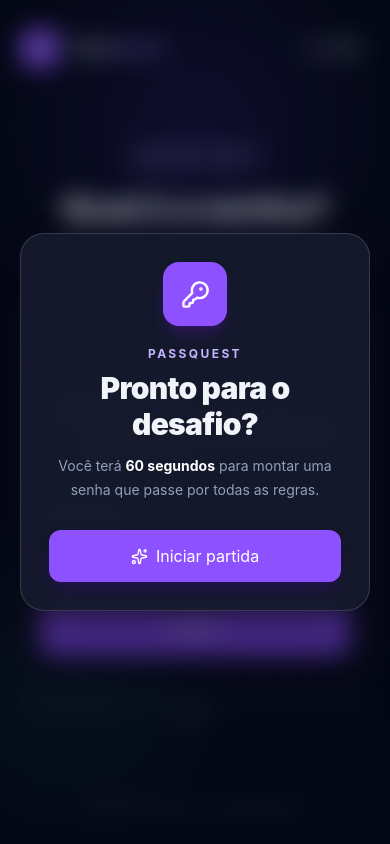
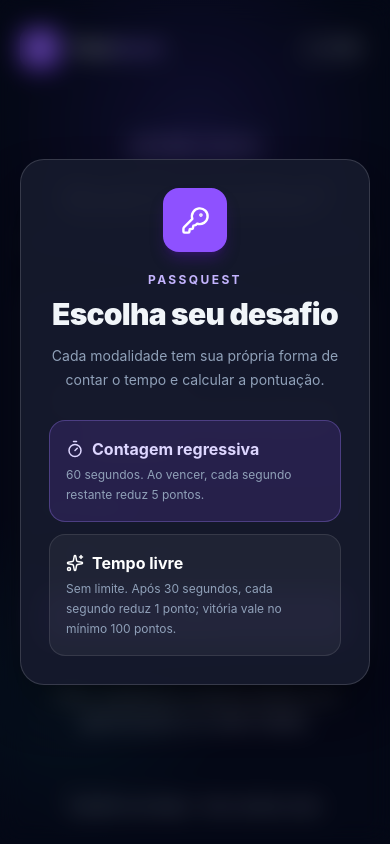
Before and after one commit to PHPauloReis/passquest, a React (Vite) app: page / in a window 390 px wide. Built offline with nearby package versions, Linux system fonts and the light colour scheme.

Commit message:
feat: adiciona novas modalidades de jogo e regras de pontuação

```diff
--- a/src/main.jsx
+++ b/src/main.jsx
@@ -1,98 +1,236 @@
-import React, { useEffect, useMemo, useState } from 'react'
-import { createRoot } from 'react-dom/client'
-import { Check, KeyRound, LockKeyhole, RefreshCw, ShieldCheck, Sparkles, Timer, X } from 'lucide-react'
-import './styles.css'
+import React, { useEffect, useMemo, useState } from "react";
+import { createRoot } from "react-dom/client";
+import {
+  Check,
+  KeyRound,
+  LockKeyhole,
+  RefreshCw,
+  ShieldCheck,
+  Sparkles,
+  Timer,
+  X,
+} from "lucide-react";
+import "./styles.css";
 
 function hasAlphabeticalSequence(value, minimumLength = 5) {
-  let previousCode = null
-  let runLength = 1
+  let previousCode = null;
+  let runLength = 1;
 
   for (const character of value.toLowerCase()) {
     if (!/[a-z]/.test(character)) {
-      previousCode = null
-      runLength = 1
-      continue
+      previousCode = null;
+      runLength = 1;
+      continue;
     }
 
-    const currentCode = character.charCodeAt(0)
-    runLength = currentCode === previousCode + 1 ? runLength + 1 : 1
-    previousCode = currentCode
-    if (runLength >= minimumLength) return true
+    const currentCode = character.charCodeAt(0);
+    runLength = currentCode === previousCode + 1 ? runLength + 1 : 1;
+    previousCode = currentCode;
+    if (runLength >= minimumLength) return true;
   }
 
-  return false
+  return false;
+}
+
+function formatTime(totalSeconds) {
+  const minutes = Math.floor(totalSeconds / 60);
+  const seconds = totalSeconds % 60;
+  return `${minutes}:${String(seconds).padStart(2, "0")}`;
 }
 
 const rules = [
-  { text: 'A senha deve ter pelo menos 8 caracteres.', test: (value) => value.length >= 8 },
-  { text: 'A senha deve conter letras e números.', test: (value) => /[a-zA-Z]/.test(value) && /\d/.test(value) },
-  { text: 'A senha deve ter pelo menos uma letra maiúscula.', test: (value) => /[A-Z]/.test(value) },
-  { text: 'A senha deve iniciar com uma letra maiúscula.', test: (value) => /^[A-Z]/.test(value) },
-  { text: 'A senha deve possuir a palavra “carro”.', test: (value) => value.toLowerCase().includes('carro') },
-  { text: 'A senha deve ter ao menos um número múltiplo de 7.', test: (value) => value.includes('7') || (value.match(/\d+/g) || []).some((number) => Number(number) % 7 === 0) },
-  { text: 'A senha deve conter o número 2.', test: (value) => value.includes('2') },
-  { text: 'A senha deve ter ao menos um caractere especial.', test: (value) => /[^a-zA-Z0-9\s]/.test(value) },
-  { text: 'A senha deve iniciar com uma letra.', test: (value) => /^[a-zA-Z]/.test(value) },
-  { text: 'A senha deve terminar com um ponto de exclamação.', test: (value) => value.endsWith('!') },
-  { text: 'A senha deve conter pelo menos 5 letras em sequência alfabética, como “abcde”.', test: (value) => hasAlphabeticalSequence(value) },
-  { text: 'O número 2 deve estar ao lado do ponto de exclamação.', test: (value) => value.includes('2!') || value.includes('!2') },
-  { text: 'A soma dos números completos da senha deve ser 23.', test: (value) => (value.match(/\d+/g) || []).reduce((sum, number) => sum + Number(number), 0) === 23 },
-  { text: 'A primeira letra da senha deve ser maiúscula.', test: (value) => /^[A-Z]/.test(value) },
-]
+  {
+    text: "A senha deve ter pelo menos 8 caracteres.",
+    test: (value) => value.length >= 8,
+  },
+  {
+    text: "A senha deve conter letras e números.",
+    test: (value) => /[a-zA-Z]/.test(value) && /\d/.test(value),
+  },
+  {
+    text: "A senha deve ter pelo menos uma letra maiúscula.",
+    test: (value) => /[A-Z]/.test(value),
+  },
+  {
+    text: "A senha deve iniciar com uma letra maiúscula.",
+    test: (value) => /^[A-Z]/.test(value),
+  },
+  {
+    text: "A senha deve possuir a palavra “carro”.",
+    test: (value) => value.toLowerCase().includes("carro"),
+  },
+  {
+    text: "A senha deve ter ao menos um número múltiplo de 7.",
+    test: (value) =>
+      value.includes("7") ||
+      (value.match(/\d+/g) || []).some((number) => Number(number) % 7 === 0),
+  },
+  {
+    text: "A senha deve conter o número 2.",
+    test: (value) => value.includes("2"),
+  },
+  {
+    text: "A senha deve ter ao menos um caractere especial.",
+    test: (value) => /[^a-zA-Z0-9\s]/.test(value),
+  },
+  {
+    text: "A senha deve iniciar com uma letra.",
+    test: (value) => /^[a-zA-Z]/.test(value),
+  },
+  {
+    text: "A senha deve terminar com um ponto de exclamação.",
+    test: (value) => value.endsWith("!"),
+  },
+  {
+    text: "A senha deve conter pelo menos 5 letras em sequência alfabética, como “abcde”.",
+    test: (value) => hasAlphabeticalSequence(value),
+  },
+  {
+    text: "O número 2 deve estar ao lado do ponto de exclamação.",
+    test: (value) => value.includes("2!") || value.includes("!2"),
+  },
+  {
+    text: "A soma dos números completos da senha deve ser 23.",
+    test: (value) =>
+      (value.match(/\d+/g) || []).reduce(
+        (sum, number) => sum + Number(number),
+        0,
+      ) === 23,
+  },
+  {
+    text: "A primeira letra da senha deve ser maiúscula.",
+    test: (value) => /^[A-Z]/.test(value),
+  },
+  {
+    text: "A senha não deve conter o caractere @.",
+    test: (value) => !value.includes("@"),
+  },
+  {
+    text: "A senha não deve conter ponto final (.).",
+    test: (value) => !value.includes("."),
+  },
+  {
+    text: "A senha não deve ter mais de 25 caracteres.",
+    test: (value) => [...value].length <= 25,
+  },
+  {
+    text: "A senha deve ter ao menos uma letra R maiúscula.",
+    test: (value) => value.includes("R"),
+  },
+  {
+    text: "A senha não deve ter mais de uma letra c.",
+    test: (value) => (value.match(/c/g) || []).length <= 1,
+  },
+  {
+    text: "O penúltimo caractere da senha não pode ser o número 2.",
+    test: (value) => [...value].at(-2) !== "2",
+  },
+  {
+    text: "O segundo caractere da senha não pode ser a letra C.",
+    test: (value) => value[1] !== "C",
+  },
+  {
+    text: "A senha deve conter a palavra “egg” (ovo em inglês).",
+    test: (value) => value.toLowerCase().includes("egg"),
+  },
+  {
+    text: "A senha não deve ter mais de uma letra e.",
+    test: (value) => (value.match(/e/g) || []).length <= 1,
+  },
+];
 
 function App() {
-  const [password, setPassword] = useState('')
-  const [stage, setStage] = useState(0)
-  const [status, setStatus] = useState('idle')
-  const [message, setMessage] = useState('')
-  const [timeLeft, setTimeLeft] = useState(60)
-  const [started, setStarted] = useState(false)
-  const won = stage === rules.length
-  const expired = timeLeft === 0
-  const progress = useMemo(() => (stage / rules.length) * 100, [stage])
+  const [password, setPassword] = useState("");
+  const [stage, setStage] = useState(0);
+  const [status, setStatus] = useState("idle");
+  const [message, setMessage] = useState("");
+  const [timeLeft, setTimeLeft] = useState(60);
+  const [elapsedTime, setElapsedTime] = useState(0);
+  const [started, setStarted] = useState(false);
+  const [gameMode, setGameMode] = useState(null);
+  const [result, setResult] = useState(null);
+  const countdownMode = gameMode === "countdown";
+  const progress = useMemo(() => (stage / rules.length) * 100, [stage]);
 
   useEffect(() => {
-    if (!started || won || expired) return undefined
-    const timer = window.setInterval(() => setTimeLeft((time) => Math.max(time - 1, 0)), 1000)
-    return () => window.clearInterval(timer)
-  }, [started, won, expired])
+    if (!started || result) return undefined;
+    const timer = window.setInterval(() => {
+      if (countdownMode) setTimeLeft((time) => Math.max(time - 1, 0));
+      else setElapsedTime((time) => time + 1);
+    }, 1000);
+    return () => window.clearInterval(timer);
+  }, [started, result, countdownMode]);
+
+  function finishGame(isWinner, value = password) {
+    const satisfiedRules = rules.filter((rule) => rule.test(value)).length;
+    const timeUsed = countdownMode ? 60 - timeLeft : elapsedTime;
+    let score = satisfiedRules * 100;
+
+    if (isWinner && countdownMode) score -= timeLeft * 5;
+    if (isWinner && !countdownMode)
+      score = Math.max(100, score - Math.max(0, elapsedTime - 30));
+
+    setResult({
+      isWinner,
+      satisfiedRules,
+      timeUsed,
+      score: Math.max(0, score),
+    });
+    setStarted(false);
+  }
+
+  useEffect(() => {
+    if (started && countdownMode && timeLeft === 0 && !result)
+      finishGame(false);
+  }, [started, countdownMode, timeLeft, result]);
 
   function submit(event) {
-    event.preventDefault()
-    if (!started || expired) return
+    event.preventDefault();
+    if (!started || result) return;
     if (!password) {
-      setStatus('error')
-      setMessage('Digite uma senha para tentar.')
-      return
+      setStatus("error");
+      setMessage("Digite uma senha para tentar.");
+      return;
     }
     // Todas as regras são verificadas em cada tentativa, mas mostramos somente
     // a primeira que ainda precisa ser corrigida para não sobrecarregar o jogador.
-    const failedIndex = rules.findIndex((rule) => !rule.test(password))
-    const failedRule = failedIndex === -1 ? undefined : rules[failedIndex]
+    const failedIndex = rules.findIndex((rule) => !rule.test(password));
+    const failedRule = failedIndex === -1 ? undefined : rules[failedIndex];
     if (!failedRule) {
-      setStage(rules.length)
-      setStatus('success')
-      setMessage('Incrível. Você desvendou a senha final!')
+      setStage(rules.length);
+      setStatus("success");
+      setMessage("Incrível. Você desvendou a senha final!");
+      finishGame(true);
     } else {
-      setStage(failedIndex)
-      setStatus('error')
-      setMessage(`Ainda não: ${failedRule.text.replace('A senha deve', 'sua senha deve').replace('A senha precisa', 'sua senha precisa')}`)
+      setStage(failedIndex);
+      setStatus("error");
+      setMessage(
+        `Ainda não: ${failedRule.text.replace("A senha deve", "sua senha deve").replace("A senha precisa", "sua senha precisa")}`,
+      );
     }
   }
 
   function restart() {
-    setPassword('')
-    setStage(0)
-    setStatus('idle')
-    setMessage('')
-    setTimeLeft(60)
-    setStarted(false)
+    setPassword("");
+    setStage(0);
+    setStatus("idle");
+    setMessage("");
+    setTimeLeft(60);
+    setElapsedTime(0);
+    setStarted(false);
+    setGameMode(null);
+    setResult(null);
   }
 
-  function startGame() {
-    setStarted(true)
-    setTimeLeft(60)
+  function startGame(mode) {
+    setGameMode(mode);
+    setStarted(true);
+    setTimeLeft(60);
+    setElapsedTime(0);
+    setResult(null);
   }
+
+  const displayedTime = countdownMode ? timeLeft : elapsedTime;
 
   return (
     <main className="min-h-screen overflow-hidden bg-[#080b16] text-slate-100">
@@ -100,62 +238,221 @@
       <div className="relative mx-auto flex min-h-screen max-w-5xl flex-col px-5 py-7 sm:px-8">
         <header className="flex items-center justify-between">
           <div className="flex items-center gap-3">
-            <div className="grid size-10 place-items-center rounded-xl bg-violet-500 shadow-lg shadow-violet-950/40"><KeyRound size={20} /></div>
-            <span className="text-lg font-bold tracking-tight">Pass<span className="text-violet-400">Quest</span></span>
+            <div className="grid size-10 place-items-center rounded-xl bg-violet-500 shadow-lg shadow-violet-950/40">
+              <KeyRound size={20} />
+            </div>
+            <span className="text-lg font-bold tracking-tight">
+              Pass<span className="text-violet-400">Quest</span>
+            </span>
           </div>
-          <div className={`flex items-center gap-2 rounded-full border px-3 py-1.5 text-xs font-bold tabular-nums ${timeLeft <= 10 ? 'border-rose-400/30 bg-rose-400/10 text-rose-300' : 'border-white/10 bg-white/5 text-slate-300'}`}><Timer size={14} /> {timeLeft}s</div>
+          <div
+            className={`flex items-center gap-2 rounded-full border px-3 py-1.5 text-xs font-bold tabular-nums ${countdownMode && timeLeft <= 10 ? "border-rose-400/30 bg-rose-400/10 text-rose-300" : "border-white/10 bg-white/5 text-slate-300"}`}
+          >
+            <Timer size={14} /> {formatTime(displayedTime)}
+          </div>
         </header>
 
         <section className="mx-auto flex w-full max-w-xl flex-1 flex-col justify-center py-12">
           <div className="mb-8 text-center">
-            <div className="mb-4 inline-flex items-center gap-2 rounded-full border border-violet-400/20 bg-violet-400/10 px-3 py-1.5 text-xs font-semibold uppercase tracking-widest text-violet-300"><Sparkles size={14} /> Nível {Math.min(stage + 1, rules.length)} de {rules.length}</div>
-            <h1 className="text-4xl font-black tracking-tight sm:text-5xl">Qual é a senha?</h1>
-            <p className="mt-3 text-sm leading-6 text-slate-400 sm:text-base">A cada acerto, o desafio fica um pouco mais difícil.</p>
+            <div className="mb-4 inline-flex items-center gap-2 rounded-full border border-violet-400/20 bg-violet-400/10 px-3 py-1.5 text-xs font-semibold uppercase tracking-widest text-violet-300">
+              <Sparkles size={14} /> Nível {Math.min(stage + 1, rules.length)}{" "}
+              de {rules.length}
+            </div>
+            <h1 className="text-4xl font-black tracking-tight sm:text-5xl">
+              Qual é a senha?
+            </h1>
+            <p className="mt-3 text-sm leading-6 text-slate-400 sm:text-base">
+              A cada acerto, o desafio fica um pouco mais difícil.
+            </p>
           </div>
 
           <div className="rounded-3xl border border-white/10 bg-[#121625]/80 p-5 shadow-2xl shadow-black/30 backdrop-blur sm:p-8">
             <div className="mb-7">
-              <div className="mb-3 flex items-center justify-between text-xs font-semibold uppercase tracking-wider text-slate-500"><span>Seu progresso</span><span className="text-violet-300">{stage}/{rules.length}</span></div>
-              <div className="h-2 overflow-hidden rounded-full bg-white/5"><div className="h-full rounded-full bg-gradient-to-r from-violet-500 to-fuchsia-400 transition-all duration-500" style={{ width: `${progress}%` }} /></div>
+              <div className="mb-3 flex items-center justify-between text-xs font-semibold uppercase tracking-wider text-slate-500">
+                <span>Seu progresso</span>
+                <span className="text-violet-300">
+                  {stage}/{rules.length}
+                </span>
+              </div>
+              <div className="h-2 overflow-hidden rounded-full bg-white/5">
+                <div
+                  className="h-full rounded-full bg-gradient-to-r from-violet-500 to-fuchsia-400 transition-all duration-500"
+                  style={{ width: `${progress}%` }}
+                />
+              </div>
             </div>
 
-            {won || expired ? (
+            {result ? (
               <div className="py-4 text-center">
-                <div className={`mx-auto mb-5 grid size-20 place-items-center rounded-full ring-8 ${won ? 'bg-emerald-400/15 text-emerald-300 ring-emerald-400/5' : 'bg-rose-400/15 text-rose-300 ring-rose-400/5'}`}>{won ? <ShieldCheck size={38} /> : <Timer size={38} />}</div>
-                <h2 className="text-2xl font-bold">{won ? 'Cofre desbloqueado!' : 'Tempo esgotado!'}</h2>
-                <p className="mx-auto mt-2 max-w-sm text-sm leading-6 text-slate-400">{won ? 'Sua senha passou por todas as camadas de segurança.' : 'Você tinha 60 segundos para descobrir a senha. Tente mais uma vez.'}</p>
-                <button onClick={restart} className="mt-7 inline-flex items-center gap-2 rounded-xl bg-white px-5 py-3 text-sm font-bold text-slate-950 transition hover:bg-violet-100"><RefreshCw size={16} /> Jogar novamente</button>
+                <div
+                  className={`mx-auto mb-5 grid size-20 place-items-center rounded-full ring-8 ${result.isWinner ? "bg-emerald-400/15 text-emerald-300 ring-emerald-400/5" : "bg-rose-400/15 text-rose-300 ring-rose-400/5"}`}
+                >
+                  {result.isWinner ? (
+                    <ShieldCheck size={38} />
+                  ) : (
+                    <Timer size={38} />
+                  )}
+                </div>
+                <h2 className="text-2xl font-bold">
+                  {result.isWinner ? "Cofre desbloqueado!" : "Tempo esgotado!"}
+                </h2>
+                <p className="mx-auto mt-2 max-w-sm text-sm leading-6 text-slate-400">
+                  {result.isWinner
+                    ? "Sua senha passou por todas as camadas de segurança."
+                    : "Você não concluiu a senha antes do fim da contagem."}
+                </p>
+                <div className="mx-auto mt-6 grid max-w-sm grid-cols-2 gap-3 text-left">
+                  <div className="rounded-2xl bg-white/5 p-4">
+                    <p className="text-xs font-semibold uppercase tracking-wider text-slate-500">
+                      Tempo usado
+                    </p>
+                    <p className="mt-1 text-2xl font-black text-white">
+                      {formatTime(result.timeUsed)}
+                    </p>
+                  </div>
+                  <div className="rounded-2xl bg-violet-500/15 p-4">
+                    <p className="text-xs font-semibold uppercase tracking-wider text-violet-300">
+                      Pontuação
+                    </p>
+                    <p className="mt-1 text-2xl font-black text-violet-200">
+                      {result.score} pts
+                    </p>
+                  </div>
+                </div>
+                <p className="mt-4 text-xs text-slate-500">
+                  {result.satisfiedRules} de {rules.length} regras satisfeitas
+                </p>
+                <button
+                  onClick={restart}
+                  className="mt-7 inline-flex items-center gap-2 rounded-xl bg-white px-5 py-3 text-sm font-bold text-slate-950 transition hover:bg-violet-100"
+                >
+                  <RefreshCw size={16} /> Jogar novamente
+                </button>
               </div>
             ) : (
               <>
                 <div className="rounded-2xl border border-violet-400/20 bg-violet-500/10 p-4">
-                  <div className="flex gap-3"><LockKeyhole className="mt-0.5 shrink-0 text-violet-300" size={19} /><div><p className="text-xs font-bold uppercase tracking-widest text-violet-300">Regra atual</p><p className="mt-1 text-base font-semibold leading-6 text-white">{rules[stage].text}</p></div></div>
+                  <div className="flex gap-3">
+                    <LockKeyhole
+                      className="mt-0.5 shrink-0 text-violet-300"
+                      size={19}
+                    />
+                    <div>
+                      <p className="text-xs font-bold uppercase tracking-widest text-violet-300">
+                        Regra atual
+                      </p>
+                      <p className="mt-1 text-base font-semibold leading-6 text-white">
+                        {rules[stage].text}
+                      </p>
+                    </div>
+                  </div>
                 </div>
                 <form onSubmit={submit} className="mt-6">
-                  <label htmlFor="password" className="mb-2 block text-sm font-medium text-slate-300">Sua tentativa</label>
-                  <div className="flex flex-col gap-3 sm:flex-row"><input id="password" type="text" value={password} onChange={(event) => { setPassword(event.target.value); if (status !== 'idle') setStatus('idle') }} placeholder="Digite sua senha..." autoComplete="off" className="min-w-0 flex-1 rounded-xl border border-white/10 bg-[#090c17] px-4 py-3.5 text-base outline-none placeholder:text-slate-600 focus:border-violet-400 focus:ring-4 focus:ring-violet-500/15" /><button type="submit" className="rounded-xl bg-violet-500 px-6 py-3.5 text-sm font-bold text-white shadow-lg shadow-violet-900/30 transition hover:bg-violet-400 active:scale-[.98]">Enviar</button></div>
+                  <label
+                    htmlFor="password"
+                    className="mb-2 block text-sm font-medium text-slate-300"
+                  >
+                    Sua tentativa
+                  </label>
+                  <div className="flex flex-col gap-3 sm:flex-row">
+                    <input
+                      id="password"
+                      type="text"
+                      value={password}
+                      onChange={(event) => {
+                        setPassword(event.target.value);
+                        if (status !== "idle") setStatus("idle");
+                      }}
+                      onCopy={(event) => event.preventDefault()}
+                      onPaste={(event) => event.preventDefault()}
+                      onKeyDown={(event) => {
+                        if (
+                          (event.metaKey || event.ctrlKey) &&
+                          ["c", "v"].includes(event.key.toLowerCase())
+                        )
+                          event.preventDefault();
+                      }}
+                      placeholder="Digite sua senha..."
+                      autoComplete="off"
+                      className="min-w-0 flex-1 rounded-xl border border-white/10 bg-[#090c17] px-4 py-3.5 text-base outline-none placeholder:text-slate-600 focus:border-violet-400 focus:ring-4 focus:ring-violet-500/15"
+                    />
+                    <button
+                      type="submit"
+                      className="rounded-xl bg-violet-500 px-6 py-3.5 text-sm font-bold text-white active:scale-[.98]"
+                    >
+                      Enviar
+                    </button>
+                  </div>
                 </form>
-                {status !== 'idle' && <div className={`mt-4 flex items-center gap-2 rounded-xl px-3.5 py-3 text-sm ${status === 'success' ? 'bg-emerald-400/10 text-emerald-300' : 'bg-rose-400/10 text-rose-300'}`}>{status === 'success' ? <Check size={17} /> : <X size={17} />}{message}</div>}
+                {status !== "idle" && (
+                  <div
+                    className={`mt-4 flex items-center gap-2 rounded-xl px-3.5 py-3 text-sm ${status === "success" ? "bg-emerald-400/10 text-emerald-300" : "bg-rose-400/10 text-rose-300"}`}
+                  >
+                    {status === "success" ? (
+                      <Check size={17} />
+                    ) : (
+                      <X size={17} />
+                    )}
+                    {message}
+                  </div>
+                )}
               </>
             )}
           </div>
-          <p className="mt-5 text-center text-xs text-slate-600">Dica: mantenha a mesma senha e vá aprimorando-a a cada rodada.</p>
+          <p className="mt-5 text-center text-base text-slate-200">
+            Dica: mantenha a mesma senha e vá aprimorando-a a cada rodada.
+          </p>
         </section>
-        <footer className="text-center text-xs text-slate-600">Desafie sua lógica · Sem senhas reais</footer>
+        <footer className="text-center text-sm text-slate-200">
+          Desafie sua lógica · Sem senhas reais
+        </footer>
       </div>
-      {!started && (
+      {!started && !result && (
         <div className="absolute inset-0 z-10 grid place-items-center bg-slate-950/45 p-5 backdrop-blur-md">
           <div className="w-full max-w-md rounded-3xl border border-white/15 bg-[#161a2d]/95 p-7 text-center shadow-2xl shadow-black/50 sm:p-9">
-            <div className="mx-auto mb-5 grid size-16 place-items-center rounded-2xl bg-violet-500 text-white shadow-lg shadow-violet-900/40"><KeyRound size={29} /></div>
-            <p className="text-xs font-bold uppercase tracking-[.2em] text-violet-300">PassQuest</p>
-            <h2 className="mt-2 text-3xl font-black tracking-tight">Pronto para o desafio?</h2>
-            <p className="mx-auto mt-3 max-w-sm text-sm leading-6 text-slate-400">Você terá <span className="font-bold text-white">60 segundos</span> para montar uma senha que passe por todas as regras.</p>
-            <button onClick={startGame} className="mt-7 inline-flex w-full items-center justify-center gap-2 rounded-xl bg-violet-500 px-5 py-3.5 text-sm font-bold text-white shadow-lg shadow-violet-950/50 transition hover:bg-violet-400 active:scale-[.98]"><Sparkles size={17} /> Iniciar partida</button>
+            <div className="mx-auto mb-5 grid size-16 place-items-center rounded-2xl bg-violet-500 text-white shadow-lg shadow-violet-900/40">
+              <KeyRound size={29} />
+            </div>
+            <p className="text-xs font-bold uppercase tracking-[.2em] text-violet-300">
+              PassQuest
+            </p>
+            <h2 className="mt-2 text-3xl font-black tracking-tight">
+              Escolha seu desafio
+            </h2>
+            <p className="mx-auto mt-3 max-w-sm text-sm leading-6 text-slate-400">
+              Cada modalidade tem sua própria forma de contar o tempo e calcular
+              a pontuação.
+            </p>
+            <div className="mt-7 grid gap-3 text-left">
+              <button
+                onClick={() => startGame("countdown")}
+                className="rounded-2xl border border-violet-400/30 bg-violet-500/15 p-4 transition hover:border-violet-300 hover:bg-violet-500/25 hover:cursor-pointer"
+              >
+                <span className="flex items-center gap-2 font-bold text-violet-200">
+                  <Timer size={18} /> Contagem regressiva
+                </span>
+                <span className="mt-1 block text-left text-xs leading-5 text-slate-400">
+                  60 segundos. Ao vencer, cada segundo restante reduz 5 pontos.
+                </span>
+              </button>
+              <button
+                onClick={() => startGame("free")}
+                className="rounded-2xl border border-white/10 bg-white/5 p-4 transition hover:border-white/25 hover:bg-white/10 hover:cursor-pointer"
+              >
+                <span className="flex items-center gap-2 font-bold text-white">
+                  <Sparkles size={18} /> Tempo livre
+                </span>
+                <span className="mt-1 block text-left text-xs leading-5 text-slate-400">
+                  Sem limite. Após 30 segundos, cada segundo reduz 1 ponto;
+                  vitória vale no mínimo 100 pontos.
+                </span>
+              </button>
+            </div>
           </div>
         </div>
       )}
     </main>
-  )
+  );
 }
 
-createRoot(document.getElementById('root')).render(<App />)
+createRoot(document.getElementById("root")).render(<App />);
```
Also changed, not shown: 1 other file (tests, documents, lock files or other folders).
